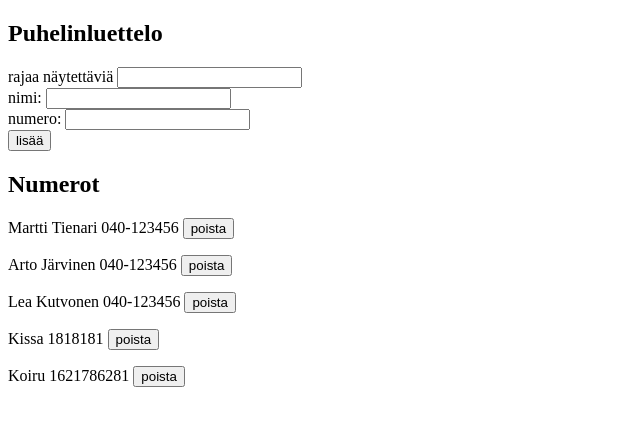
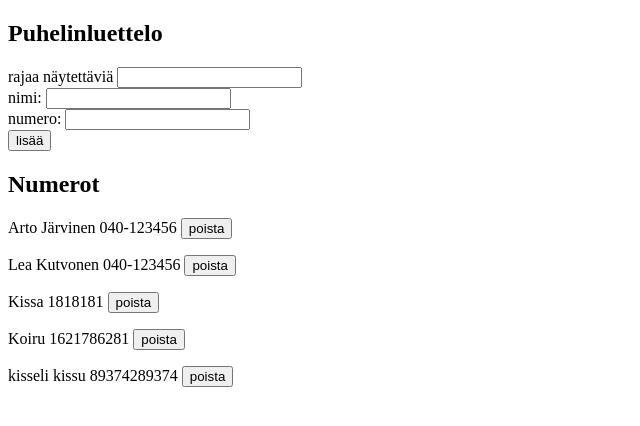
Before and after one commit to Radytin/fullstack2019, a React (Create React App) app in the folder osa2/: page / in a window 1280 px wide. Shown: the top 426 px of the page, without its empty margins (0-640 px from the left). Built offline with nearby package versions, Linux system fonts and the light colour scheme; data requests are answered from the project's data file.

Commit message:
2.18 added

```diff
--- a/osa2/db.json
+++ b/osa2/db.json
@@ -1,10 +1,5 @@
 {
   "persons": [
-    {
-      "name": "Martti Tienari",
-      "number": "040-123456",
-      "id": 2
-    },
     {
       "name": "Arto Järvinen",
       "number": "040-123456",
@@ -24,6 +19,11 @@
       "name": "Koiru",
       "number": "1621786281",
       "id": 6
+    },
+    {
+      "name": "kisseli kissu",
+      "number": "89374289374",
+      "id": 8
     }
   ]
 }
--- a/osa2/src/App.js
+++ b/osa2/src/App.js
@@ -3,7 +3,7 @@ import Filter from './components/Filter'
 import Personform from './components/Personform'
 import Persons from './components/Persons'
 import personsService from './services/personsService'
-import Person from './components/Person'
+
 
 const App = () => {
   const [ persons, setPersons] = useState([
@@ -15,6 +15,28 @@ const App = () => {
   const [ newName, setNewName ] = useState('')
   const [ newNumber, setNewNumber] = useState('')
   const [condition, setFilterCondition] =useState('')
+  const [success, setSuccess] = useState(true)
+  const [notification, setNotication ] = useState(null)
+
+
+  const Notification = ({notification, success}) => {
+
+    if (notification !== null && success) {
+        return(
+            <div className="success">
+                {notification}
+            </div>
+        )
+    } else if (notification !== null && !success) {
+        return(
+            <div className='error'>
+                {notification}
+            </div>
+        )
+    } else {
+        return null
+    }
+}
 
 
   useEffect(() => {
@@ -36,6 +58,8 @@ const App = () => {
       }
       personsService.create(nameObject).then(returnedPerson => {
           setPersons(persons.concat(returnedPerson))
+          setNotication('Lisättiin henkilö ' + newName)
+          setSuccess(true)
           setNewName('')
           setNewNumber('')
         })
@@ -44,6 +68,8 @@ const App = () => {
 
   const removeName = (id, name) => {
     if (window.confirm('Poistetaanko ' + name)) {
+      setNotication('Poistettiin henkilö ' + name)
+      setSuccess()
       personsService.remove(id)
 
     setPersons(persons.filter(person => person.id !== id))
@@ -77,6 +103,7 @@ const App = () => {
 
   return (
     <div>
+      <Notification notification={notification} success={success} />
       <h2>Puhelinluettelo</h2>
       <div>
         <Filter filterCondition={condition} handleFiltering={handleFiltering}/>
--- a/osa2/src/index.css
+++ b/osa2/src/index.css
@@ -1,14 +1,19 @@
-body {
-  margin: 0;
-  padding: 0;
-  font-family: -apple-system, BlinkMacSystemFont, "Segoe UI", "Roboto", "Oxygen",
-    "Ubuntu", "Cantarell", "Fira Sans", "Droid Sans", "Helvetica Neue",
-    sans-serif;
-  -webkit-font-smoothing: antialiased;
-  -moz-osx-font-smoothing: grayscale;
+.error {
+  color: red;
+  background: lightgrey;
+  font-size: 20px;
+  border-style: solid;
+  border-radius: 5px;
+  padding: 10px;
+  margin-bottom: 10px;
 }
 
-code {
-  font-family: source-code-pro, Menlo, Monaco, Consolas, "Courier New",
-    monospace;
+.success {
+  color: green;
+  background: lightgrey;
+  font-size: 20px;
+  border-style: solid;
+  border-radius: 5px;
+  padding: 10px;
+  margin-bottom: 10px;
 }
--- a/osa2/src/index.js
+++ b/osa2/src/index.js
@@ -2,30 +2,11 @@
 import React from 'react'
 import ReactDOM from 'react-dom'
 import App from './App'
+import './index.css'
 
-const notes = [
-  {
-    id: 1,
-    content: 'HTML on helppoa',
-    date: '2019-01-10T17:30:31.098Z',
-    important: true
-  },
-  {
-    id: 2,
-    content: 'Selain pystyy suorittamaan vain javascriptiä',
-    date: '2019-01-10T18:39:34.091Z',
-    important: false
-  },
-  {
-    id: 3,
-    content: 'HTTP-protokollan tärkeimmät metodit ovat GET ja POST',
-    date: '2019-01-10T19:20:14.298Z',
-    important: true
-  }
-]
 
 
 ReactDOM.render(
-  <App notes={notes} />,
+  <App />,
   document.getElementById('root')
 )
```
